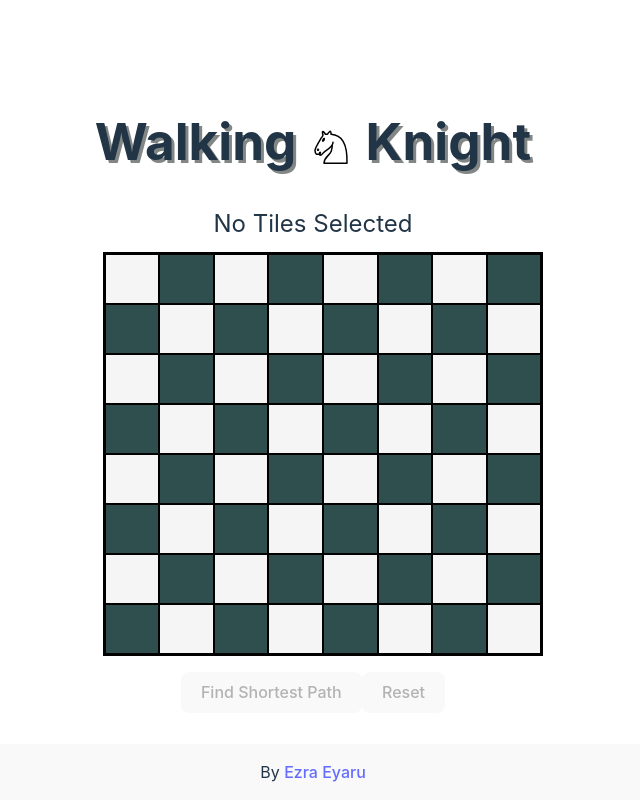
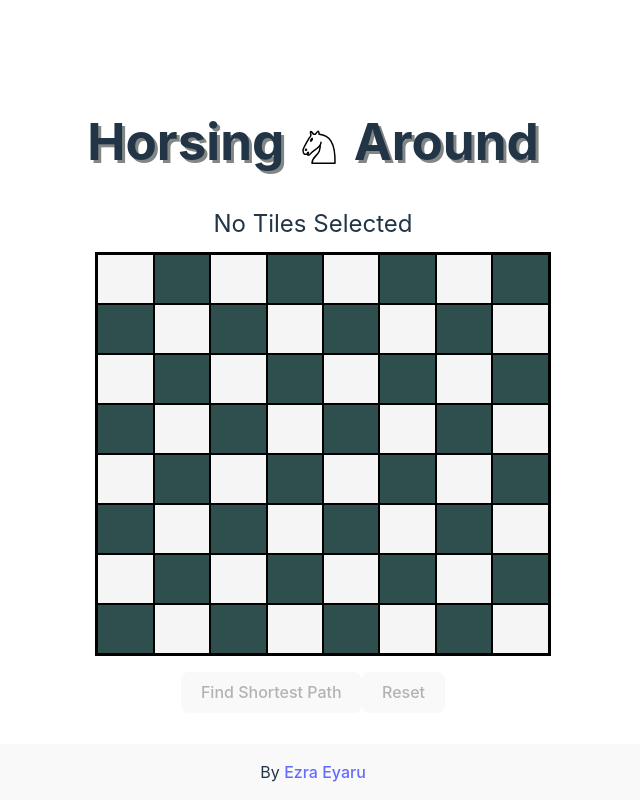
Before and after one commit to eeyaru/walking-knight, a React (Vite) app: page / in a window 1280 px wide. Shown: the whole page, without its empty margins (327-967 px from the left). Built offline with nearby package versions, Linux system fonts and the light colour scheme.

Commit message:
A better name smh

```diff
--- a/src/App.tsx
+++ b/src/App.tsx
@@ -33,7 +33,7 @@ function App() {
 
   return (
     <div className="App">
-      <h1 className='title'>Walking <img className='title-img' src={knightImg}/> Knight</h1>
+      <h1 className='title'>Horsing  <img className='title-img' src={knightImg}/> Around</h1>
       <BoardContext.Provider value={boardContext}>
         <Info/>
         <Board size={size} />
```
